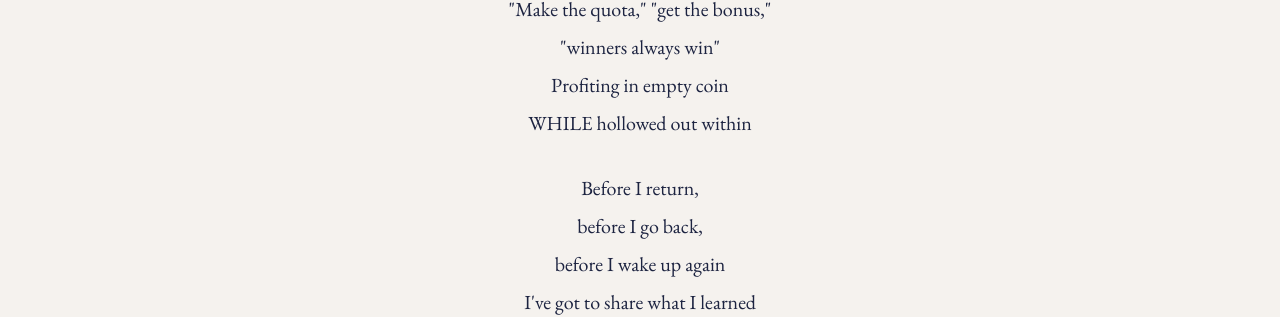
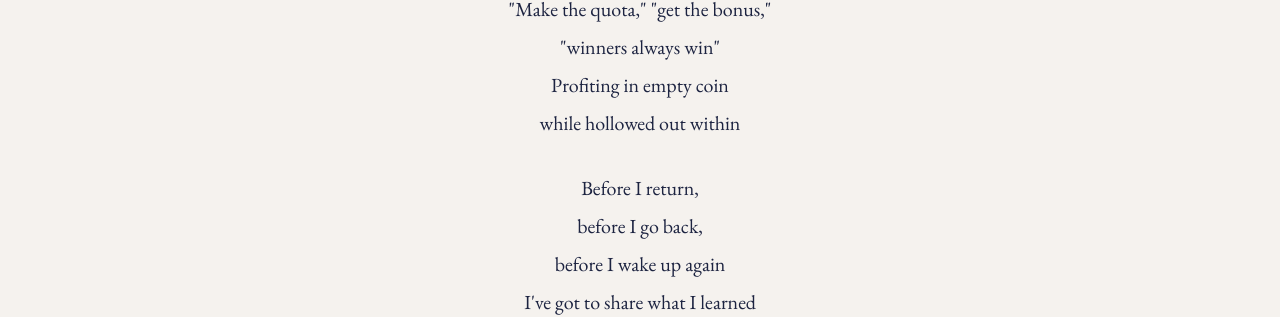
Before and after one commit to CharlesTBetz/5mlowroad, a Jekyll site: the page built from _lyrics/this-side-of-tomorrow.md, in a window 1280 px wide and 900 px high. Shown: the part 449-766 px from the top of the window. Built offline with Jekyll 4.4.1, drawn with Linux system fonts in a browser that asks for light colours.

Commit message:
This Side of Tomorrow: lowercase stray 'WHILE' (NOW/HERE emphasis kept)
Co-Authored-By: Claude Opus 4.8 (1M context) <noreply@anthropic.com>
Claude-Session: https://claude.ai/code/session_015cRxXaB5iadv9MAFDv9jfY

```diff
--- a/_lyrics/this-side-of-tomorrow.md
+++ b/_lyrics/this-side-of-tomorrow.md
@@ -6,7 +6,7 @@ scene: The return
 youtube: lYIsLwYX9TA
 ---
 <div class="lyric-sheet">
-  <p class="lyric-stanza">I was the contender,<br>up on the leaderboard.<br>always running faster<br>chasing my reward.<br>"Make the quota," "get the bonus,"<br>"winners always win"<br>Profiting in empty coin<br>WHILE hollowed out within</p>
+  <p class="lyric-stanza">I was the contender,<br>up on the leaderboard.<br>always running faster<br>chasing my reward.<br>"Make the quota," "get the bonus,"<br>"winners always win"<br>Profiting in empty coin<br>while hollowed out within</p>
 
   <p class="lyric-stanza">Before I return,<br>before I go back,<br>before I wake up again<br>I've got to share what I learned<br>On the other side when<br>I was reminded<br>Our time we just borrow<br>And dollars won't repay that debt<br>on this side of tomorrow</p>
 
```
